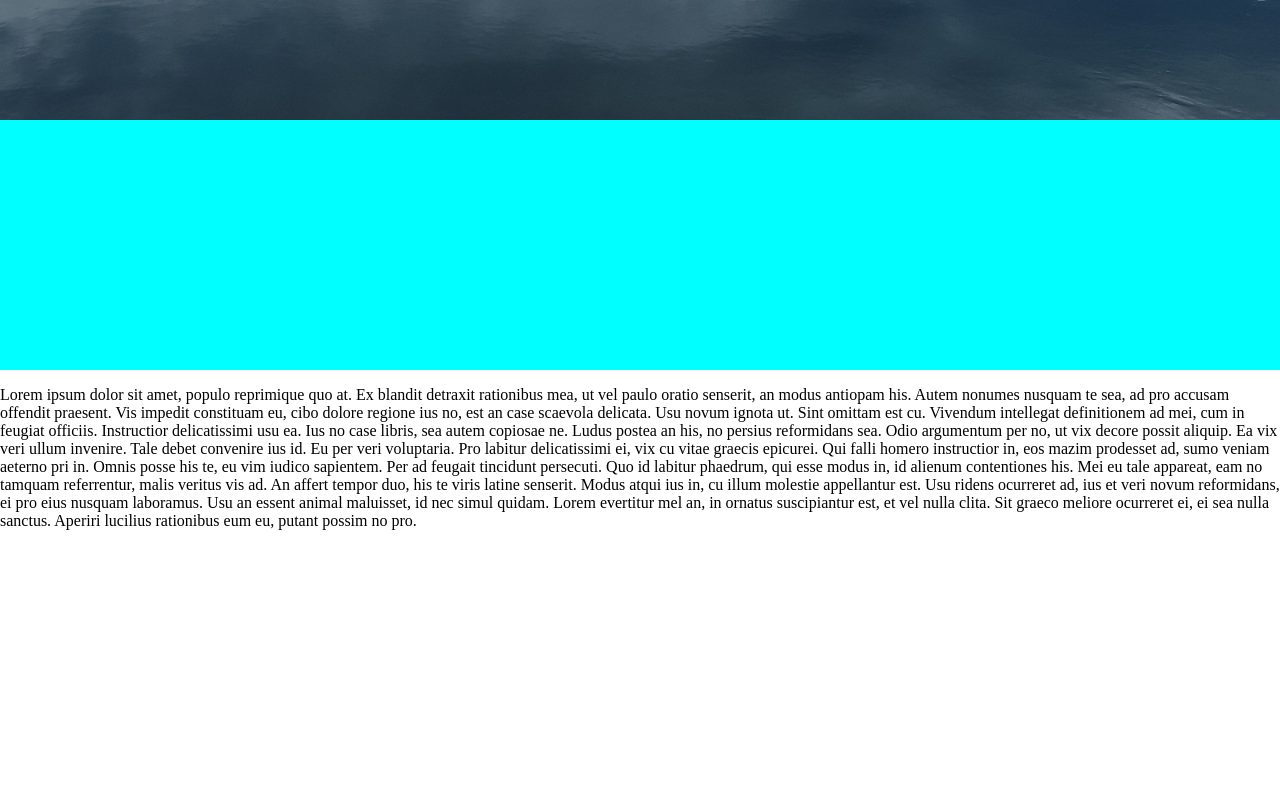
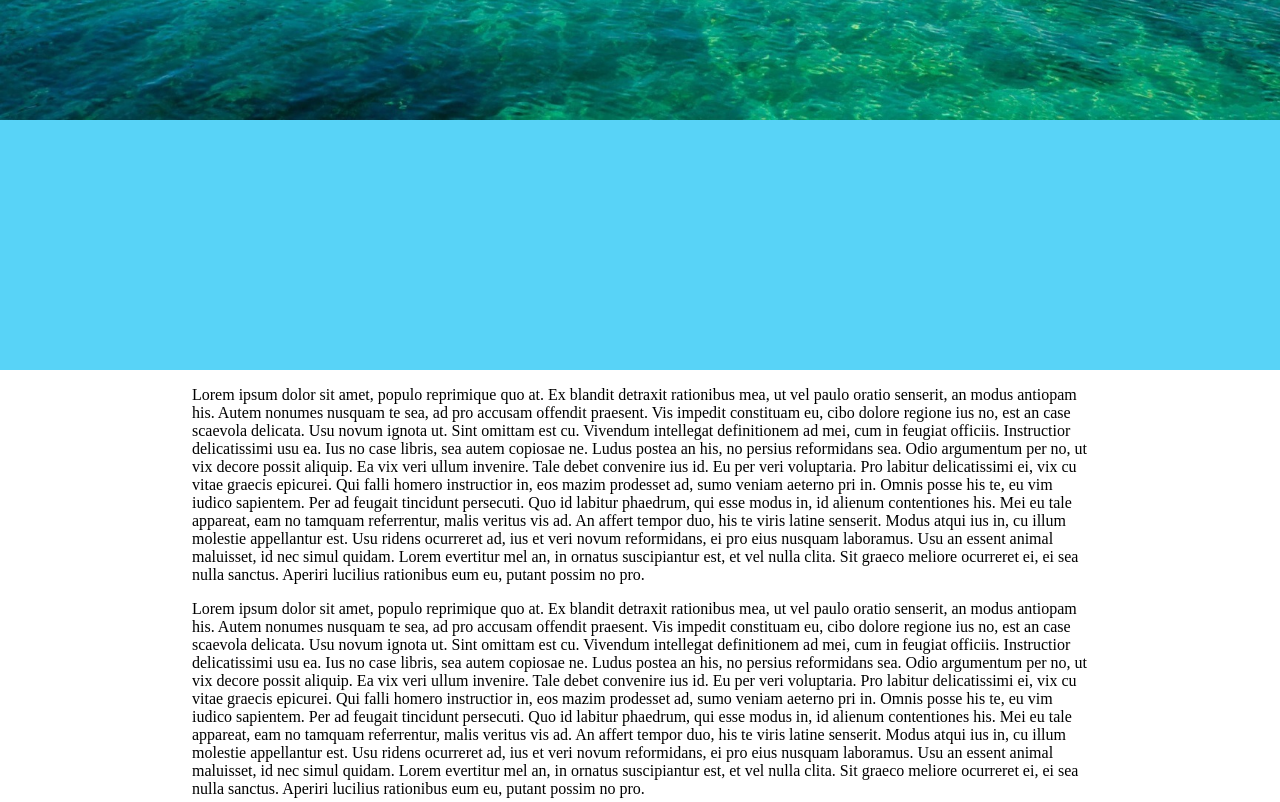
Before and after one commit to BradWalton/CSS-Practice, a plain HTML site: page index.html in a window 1280 px wide. Shown: the part 680-1482 px from the top of the page. Before the commit the page ends 1210 px from the top, so only its background shows below. Drawn offline with Linux system fonts and the light colour scheme.

Commit message:
content and styling

```diff
--- a/index.html
+++ b/index.html
@@ -13,7 +13,26 @@
     <div class="title">
 
     </div>
-    <div>
+    <div class="content">
+
+        <p>Lorem ipsum dolor sit amet, populo reprimique quo at. Ex blandit detraxit rationibus mea, ut vel paulo oratio senserit, an modus antiopam his. Autem nonumes nusquam te sea, ad pro accusam offendit praesent. Vis impedit constituam eu, cibo dolore regione ius no, est an case scaevola delicata. Usu novum ignota ut.
+
+            Sint omittam est cu. Vivendum intellegat definitionem ad mei, cum in feugiat officiis. Instructior delicatissimi usu ea. Ius no case libris, sea autem copiosae ne. Ludus postea an his, no persius reformidans sea.
+
+            Odio argumentum per no, ut vix decore possit aliquip. Ea vix veri ullum invenire. Tale debet convenire ius id. Eu per veri voluptaria.
+
+            Pro labitur delicatissimi ei, vix cu vitae graecis epicurei. Qui falli homero instructior in, eos mazim prodesset ad, sumo veniam aeterno pri in. Omnis posse his te, eu vim iudico sapientem. Per ad feugait tincidunt persecuti. Quo id labitur phaedrum, qui esse modus in, id alienum contentiones his. Mei eu tale appareat, eam no tamquam referrentur, malis veritus vis ad.
+
+            An affert tempor duo, his te viris latine senserit. Modus atqui ius in, cu illum molestie appellantur est. Usu ridens ocurreret ad, ius et veri novum reformidans, ei pro eius nusquam laboramus. Usu an essent animal maluisset, id nec simul quidam. Lorem evertitur mel an, in ornatus suscipiantur est, et vel nulla clita. Sit graeco meliore ocurreret ei, ei sea nulla sanctus. Aperiri lucilius rationibus eum eu, putant possim no pro.</p>
+        <p>Lorem ipsum dolor sit amet, populo reprimique quo at. Ex blandit detraxit rationibus mea, ut vel paulo oratio senserit, an modus antiopam his. Autem nonumes nusquam te sea, ad pro accusam offendit praesent. Vis impedit constituam eu, cibo dolore regione ius no, est an case scaevola delicata. Usu novum ignota ut.
+
+            Sint omittam est cu. Vivendum intellegat definitionem ad mei, cum in feugiat officiis. Instructior delicatissimi usu ea. Ius no case libris, sea autem copiosae ne. Ludus postea an his, no persius reformidans sea.
+
+            Odio argumentum per no, ut vix decore possit aliquip. Ea vix veri ullum invenire. Tale debet convenire ius id. Eu per veri voluptaria.
+
+            Pro labitur delicatissimi ei, vix cu vitae graecis epicurei. Qui falli homero instructior in, eos mazim prodesset ad, sumo veniam aeterno pri in. Omnis posse his te, eu vim iudico sapientem. Per ad feugait tincidunt persecuti. Quo id labitur phaedrum, qui esse modus in, id alienum contentiones his. Mei eu tale appareat, eam no tamquam referrentur, malis veritus vis ad.
+
+            An affert tempor duo, his te viris latine senserit. Modus atqui ius in, cu illum molestie appellantur est. Usu ridens ocurreret ad, ius et veri novum reformidans, ei pro eius nusquam laboramus. Usu an essent animal maluisset, id nec simul quidam. Lorem evertitur mel an, in ornatus suscipiantur est, et vel nulla clita. Sit graeco meliore ocurreret ei, ei sea nulla sanctus. Aperiri lucilius rationibus eum eu, putant possim no pro.</p>
         <p>Lorem ipsum dolor sit amet, populo reprimique quo at. Ex blandit detraxit rationibus mea, ut vel paulo oratio senserit, an modus antiopam his. Autem nonumes nusquam te sea, ad pro accusam offendit praesent. Vis impedit constituam eu, cibo dolore regione ius no, est an case scaevola delicata. Usu novum ignota ut.
 
             Sint omittam est cu. Vivendum intellegat definitionem ad mei, cum in feugiat officiis. Instructior delicatissimi usu ea. Ius no case libris, sea autem copiosae ne. Ludus postea an his, no persius reformidans sea.
--- a/main.css
+++ b/main.css
@@ -12,7 +12,7 @@ body {
 }
 
 header {
-    background: url("imgs/summer-mountain-lake-1.jpg");
+    background: url("imgs/6826941-lake.jpg");
     height: 100%;
     background-size: cover;
 }
@@ -20,9 +20,17 @@ header {
 header > h1 {
     margin: 0;
     padding: 0;
+    color: white;
+    text-align: center;
 }
 
 .title {
-    background-color: aqua;
+    background-color: #58D3F7;
     height: 250px;
+    margin: 0;
 }
+
+.content {
+    width: 70%;
+    margin: auto;
+}
```
Also changed, not shown: imgs/6826941-lake.jpg (added), imgs/summer-mountain-lake-1.jpg (deleted), 2 other files.
